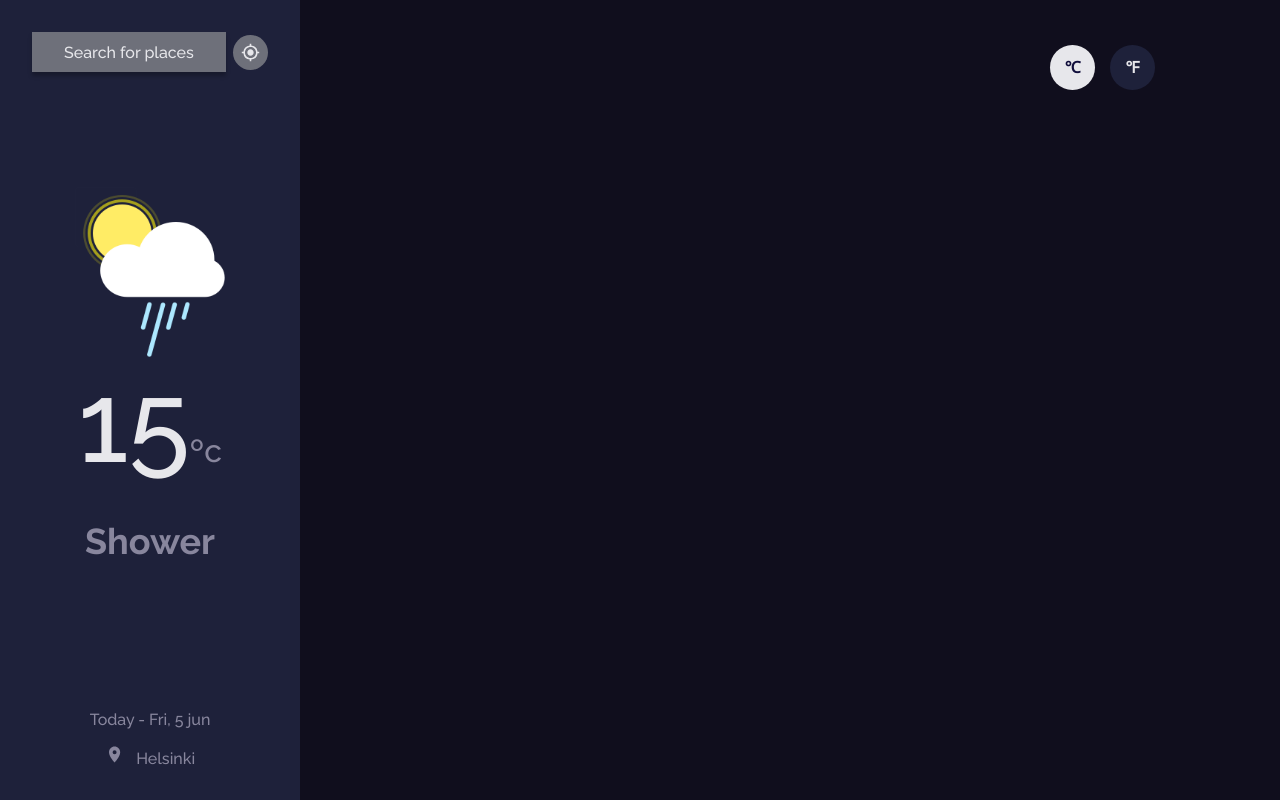
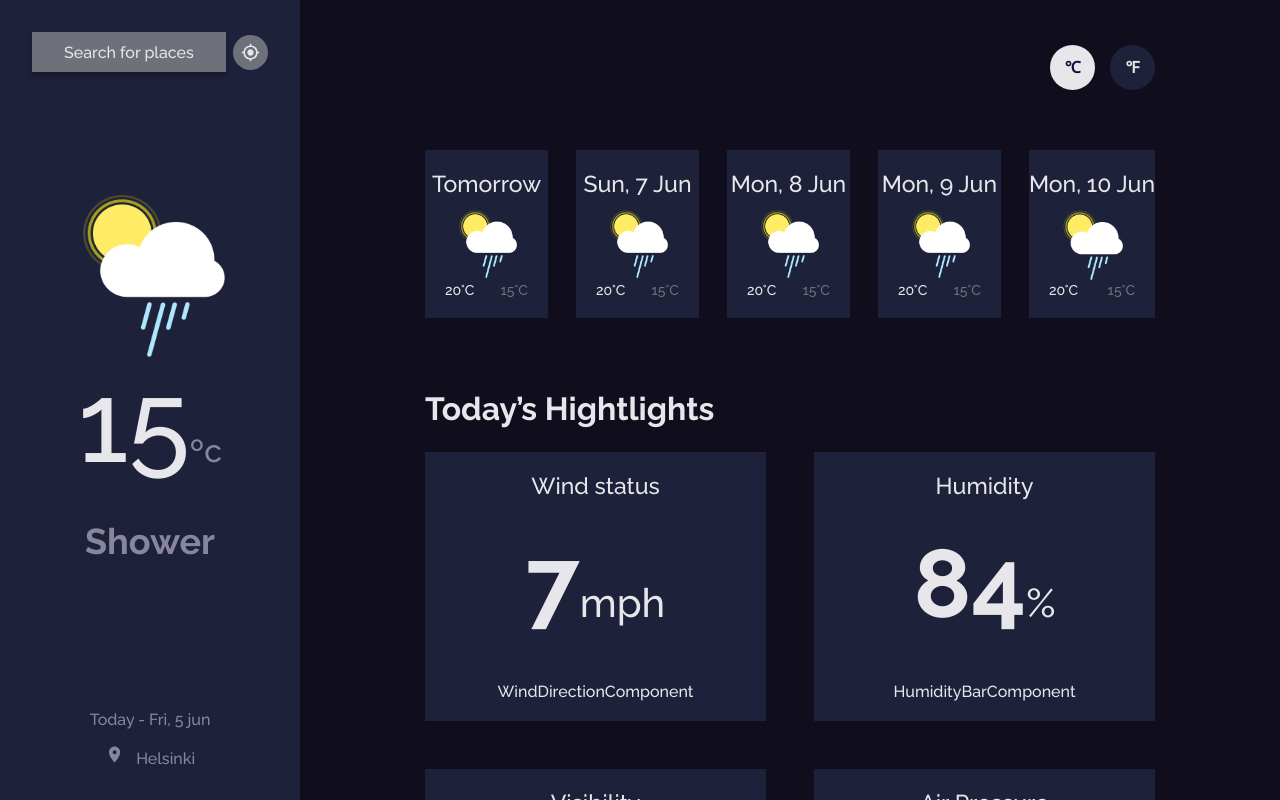
Before and after one commit to JoaoCarlosAssis/Clima, a Next.js app: page / in a window 1280 px wide. Built offline with nearby package versions, Linux system fonts and the light colour scheme.

Commit message:
Fix Header/Layout and styled components

```diff
--- a/src/components/Header/index.tsx
+++ b/src/components/Header/index.tsx
@@ -1,10 +1,10 @@
 import { MeasurementSelector } from "../MeasureSelector";
-import { Container } from "./styles";
+import { HeaderContainer } from "./styles";
 
 export const Header = () => {
   return (
-    <Container>
+    <HeaderContainer>
       <MeasurementSelector />
-    </Container>
+    </HeaderContainer>
   );
 };
--- a/src/components/Header/styles.ts
+++ b/src/components/Header/styles.ts
@@ -1,7 +1,8 @@
 import styled from "styled-components";
 
-export const Container = styled.header`
+export const HeaderContainer = styled.header`
   width: 100%;
+  margin-bottom: 60px;
   display: flex;
   justify-content: end;
 `;
--- a/src/components/Layout/styles.ts
+++ b/src/components/Layout/styles.ts
@@ -11,6 +11,8 @@ export const Container = styled.div`
 export const Main = styled.main`
   display: flex;
   width: 100%;
+  height: 100%;
+  overflow-y: scroll;
   flex-direction: column;
   padding: 150px 125px;
   padding-top: 45px;
--- a/src/pages/index.tsx
+++ b/src/pages/index.tsx
@@ -1,8 +1,19 @@
 import { NextPage } from "next";
+import Head from "next/head";
+import { HightlightCardList } from "../components/HightlightList";
 import { Layout } from "../components/Layout";
+import { WeatherCardList } from "../components/WeatherCardList";
 
 const Home: NextPage = () => {
-  return <Layout />
+  return (
+    <Layout>
+      <Head>
+        <title>Weather - Home</title>
+      </Head>
+      <WeatherCardList />
+      <HightlightCardList />
+    </Layout>
+  );
 };
 
 export default Home;
```
Also changed, not shown: .babelrc (added).
